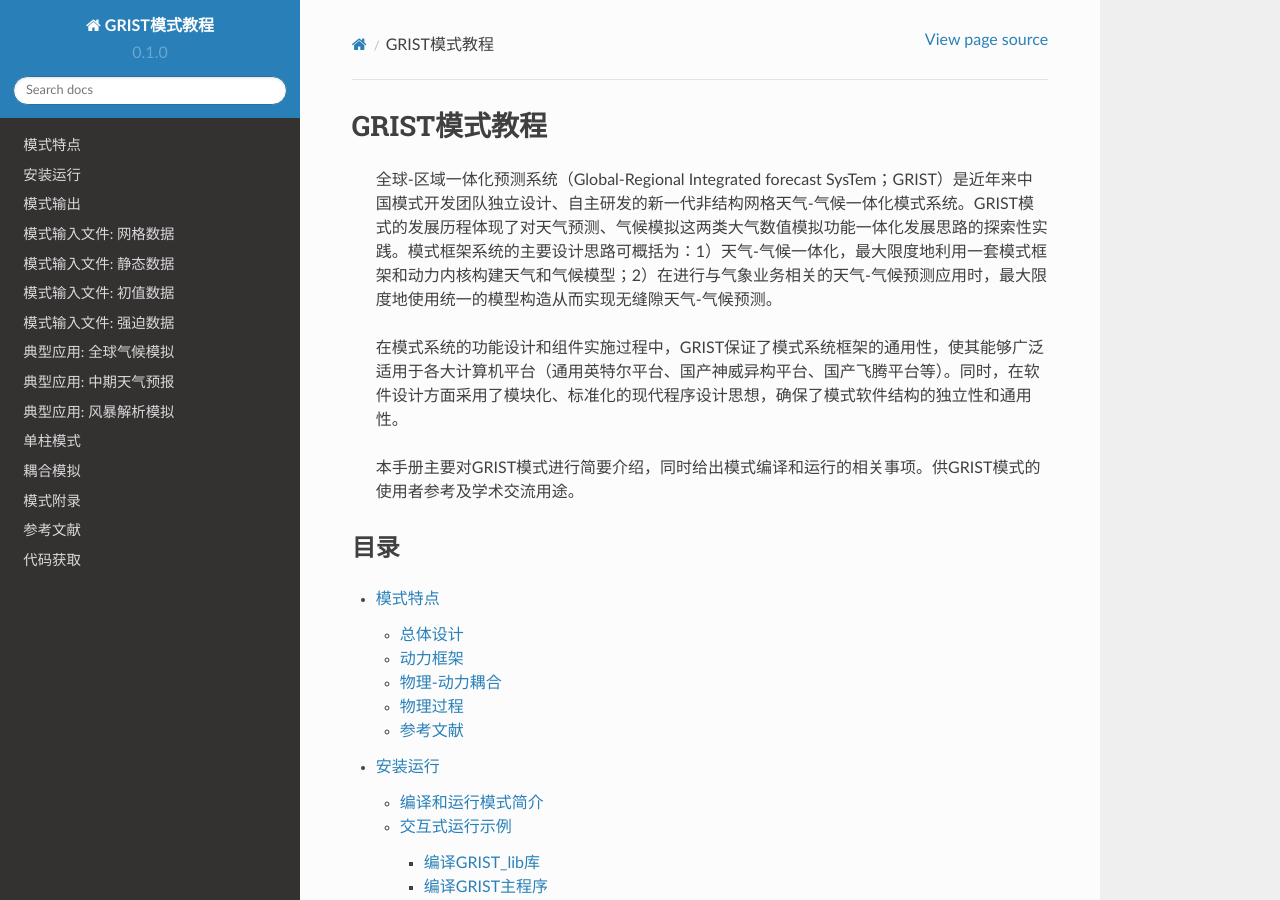
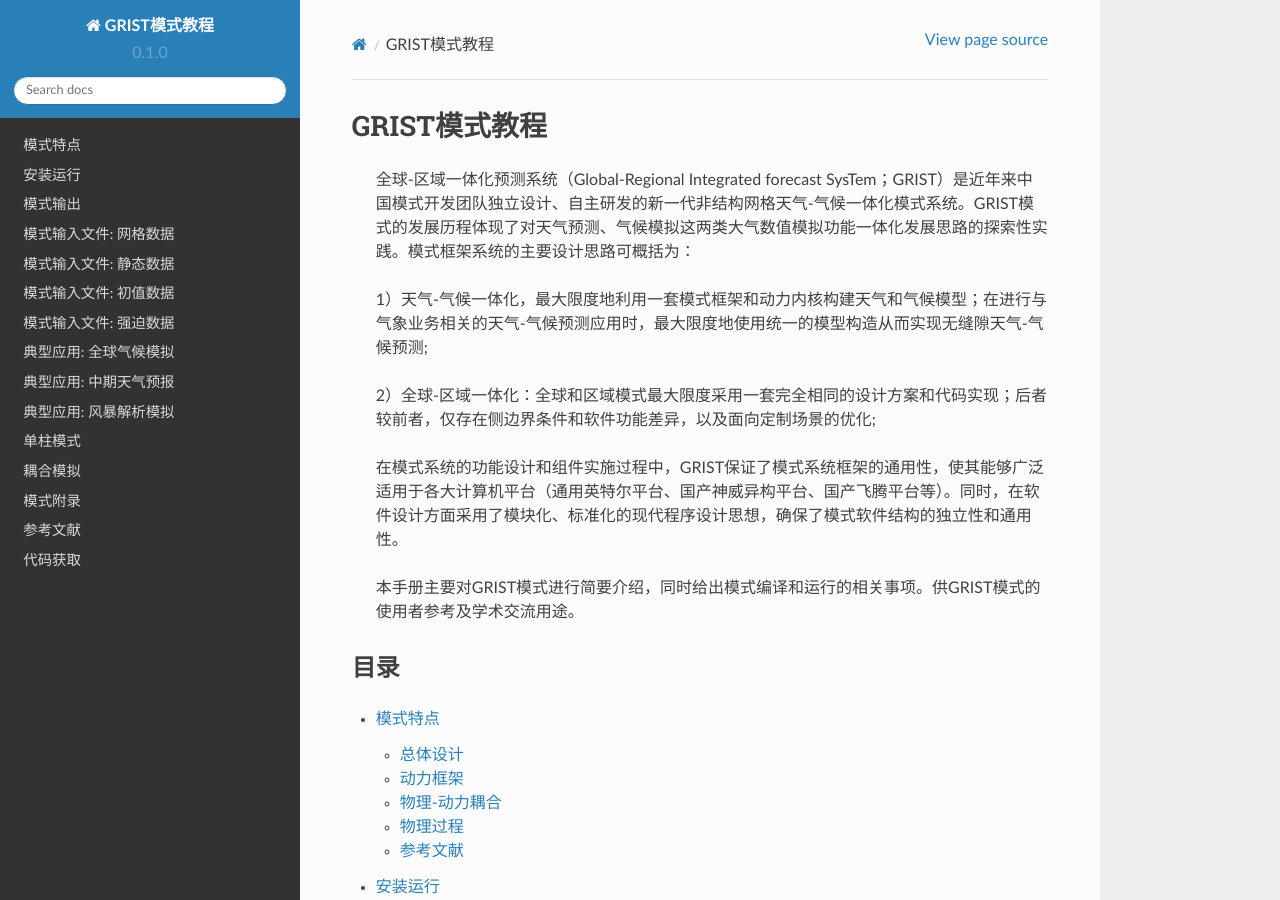
Before and after one commit to GRIST-Dev/GRIST_Tutorial, a Sphinx documentation site: the page built from docs/source/index.rst, in a window 1280 px wide and 900 px high. Built offline with Sphinx 7.4.7 and the Read the Docs theme 2.0.0, drawn with Linux system fonts in a browser that asks for light colours.

Commit message:
update-index

```diff
--- a/docs/source/index.rst
+++ b/docs/source/index.rst
@@ -1,7 +1,11 @@
 GRIST模式教程
 ===================================
 
-   全球-区域一体化预测系统（Global-Regional Integrated forecast SysTem；GRIST）是近年来中国模式开发团队独立设计、自主研发的新一代非结构网格天气-气候一体化模式系统。GRIST模式的发展历程体现了对天气预测、气候模拟这两类大气数值模拟功能一体化发展思路的探索性实践。模式框架系统的主要设计思路可概括为：1）天气-气候一体化，最大限度地利用一套模式框架和动力内核构建天气和气候模型；2）在进行与气象业务相关的天气-气候预测应用时，最大限度地使用统一的模型构造从而实现无缝隙天气-气候预测。
+   全球-区域一体化预测系统（Global-Regional Integrated forecast SysTem；GRIST）是近年来中国模式开发团队独立设计、自主研发的新一代非结构网格天气-气候一体化模式系统。GRIST模式的发展历程体现了对天气预测、气候模拟这两类大气数值模拟功能一体化发展思路的探索性实践。模式框架系统的主要设计思路可概括为：
+
+   1）天气-气候一体化，最大限度地利用一套模式框架和动力内核构建天气和气候模型；在进行与气象业务相关的天气-气候预测应用时，最大限度地使用统一的模型构造从而实现无缝隙天气-气候预测;
+
+   2）全球-区域一体化：全球和区域模式最大限度采用一套完全相同的设计方案和代码实现；后者较前者，仅存在侧边界条件和软件功能差异，以及面向定制场景的优化;
 
    在模式系统的功能设计和组件实施过程中，GRIST保证了模式系统框架的通用性，使其能够广泛适用于各大计算机平台（通用英特尔平台、国产神威异构平台、国产飞腾平台等）。同时，在软件设计方面采用了模块化、标准化的现代程序设计思想，确保了模式软件结构的独立性和通用性。
 
```
